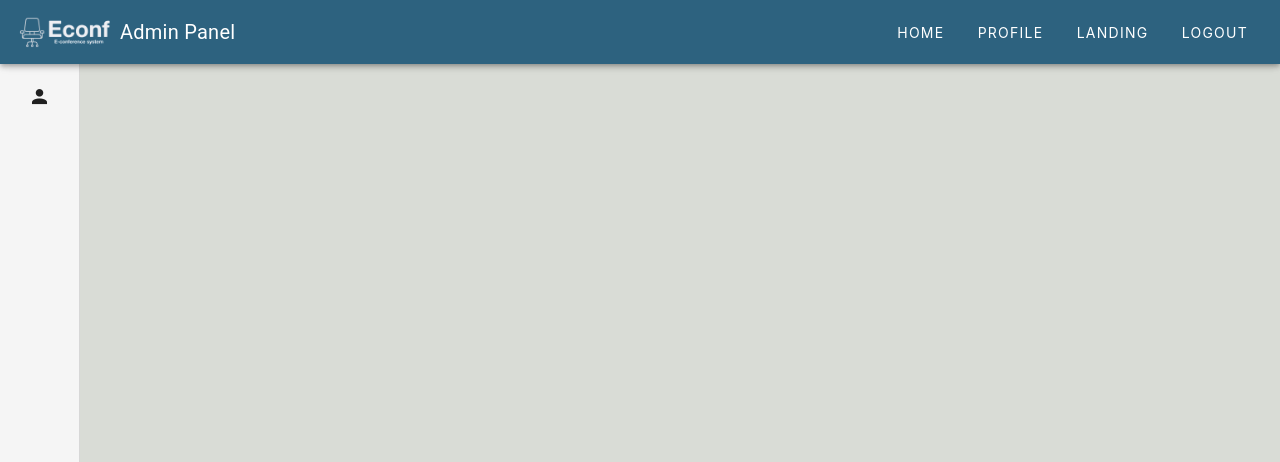
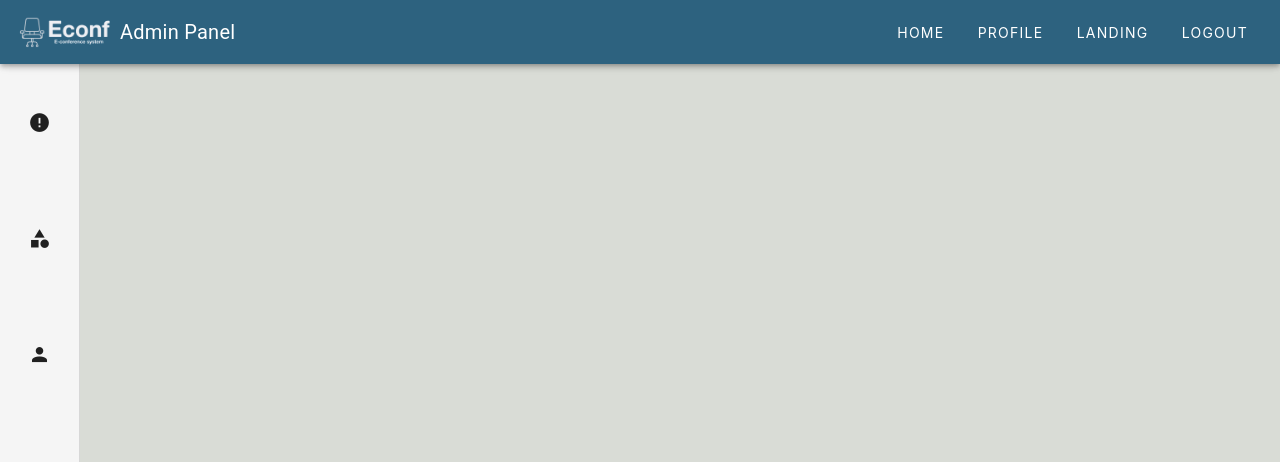
Before and after one commit to bencepiatrik/sw-ing-2024, a Vue app in the folder frontend/: page /admin in a window 1280 px wide. Shown: the top 462 px of the page. Built offline with nearby package versions, Linux system fonts and the light colour scheme; no server answers; sample sign-in values are in the browser's storage.

Commit message:
added new features to Admin Panel, Added conference fetching. Created ConferenceController. Upgraded routers.

```diff
--- a/frontend/src/views/AdminPage.vue
+++ b/frontend/src/views/AdminPage.vue
@@ -28,10 +28,25 @@
     <!-- Sidebar + Content Layout -->
     <v-main style="background-color: #D9DCD6;">
       <v-container fluid class="d-flex pa-0">
+
+
         <!-- Sidebar -->
         <v-navigation-drawer app permanent width="80" class="sidebar">
+          <!-- Notifications -->
           <v-list dense>
-            <v-list-item link @click="fetchUsers" class="d-flex justify-center">
+            <v-list-item link height="100" @click="fetchNotification" class="d-flex justify-center">
+              <v-icon large>mdi-alert-circle</v-icon>
+            </v-list-item>
+          </v-list>
+          <!-- Conferencies -->
+          <v-list dense>
+            <v-list-item link height="100" @click="fetchConference" class="d-flex justify-center">
+              <v-icon large>mdi-shape</v-icon>
+            </v-list-item>
+          </v-list>
+          <!-- Users -->
+          <v-list dense>
+            <v-list-item link height="100" @click="fetchUsers" class="d-flex justify-center">
               <v-icon large>mdi-account</v-icon>
             </v-list-item>
           </v-list>
@@ -39,6 +54,22 @@
 
         <!-- Main Content -->
         <v-container fluid class="content-area pa-4">
+          <!-- Conference Table -->
+          <v-card v-if="showConferences" elevation="2" class="pa-4" style="border-radius: 10px;">
+            <v-card-title class="headline text-center">Conferences</v-card-title>
+            <v-btn color="primary" class="mb-4" @click="addConference">
+              Add Conference
+            </v-btn>
+            <v-data-table :headers="headers" :items="conferences" class="elevation-1">
+              <template v-slot:item="{ item }">
+                <tr @click="goToConference(item.id)" style="cursor: pointer;">
+                  <td>{{ item.name }}</td>
+                  <td>{{ item.year }}</td>
+                  <td>{{ item.type }}</td>
+                </tr>
+              </template>
+            </v-data-table>
+          </v-card>
           <!-- User Table -->
           <v-card v-if="showUsersTable" elevation="2" class="pa-4" style="border-radius: 10px;">
             <v-card-title class="headline text-center">User Management</v-card-title>
@@ -83,11 +114,24 @@
 </template>
 
 <script setup lang="ts">
+import { useRouter } from "vue-router";
+const router = useRouter();
 import { ref } from "vue";
 import axiosInstance from "../api/axiosInstance";
 
 // Reactive variables
+const showNotifications = ref(false); // Show conference table toggle
+const showConferences = ref(false); // Show conference table toggle
 const showUsersTable = ref(false); // Show user table toggle
+
+const notification = ref<
+  { id: number; name: string }[]
+>([]);
+
+const conferences = ref<
+  { id: number; name: string; year: number; type: string}[]
+>([]);
+
 const users = ref<
   { id: number; role_id: number; role: string; name: string; email: string }[]
 >([]);
@@ -111,7 +155,43 @@ const handleLogout = () => {
   window.location.href = "/";
 };
 
+const fetchNotification = async () => {
+  showUsersTable.value = false;
+  showConferences.value = false;
+  showNotifications.value = true;
+  try {
+    const response = await axiosInstance.get("/api/notifications");
+    notifications.value = response.data.map((conference: { id: number; name: string;}) => ({
+      ...notification,
+    }));
+  } catch (error) {
+    console.error("Error fetching notifications:", error);
+  }
+};
+
+const fetchConference = async () => {
+  showNotifications.value = false;
+  showUsersTable.value = false;
+  showConferences.value = true;
+  try {
+    const response = await axiosInstance.get("/api/conferences");
+    conferences.value = response.data.map((conference: { id: number; name: string; year: number; type: string }) => ({
+      ...conference,
+    }));
+  } catch (error) {
+    console.error("Error fetching conferences:", error);
+  }
+};
+
+const goToConference = (conferenceId: number) => {
+  router.push(`/conference/${conferenceId}`);
+};
+
+
+
 const fetchUsers = async () => {
+  showNotifications.value = false;
+  showConferences.value = false;
   showUsersTable.value = true;
   try {
     const response = await axiosInstance.get("/api/users");
```
Also changed, not shown: 2 other files (tests, documents, lock files or other folders).
